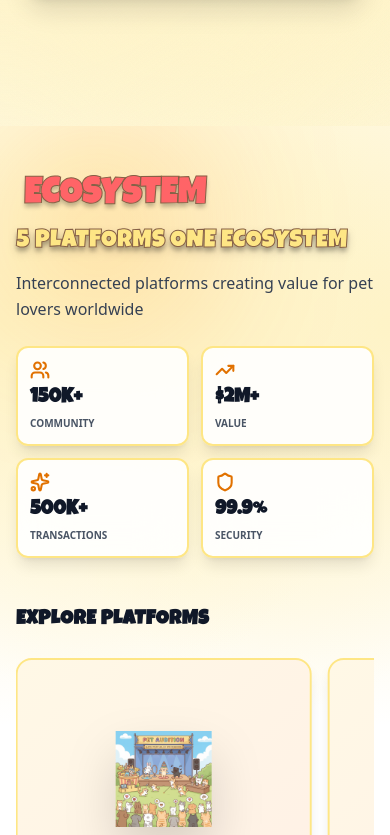
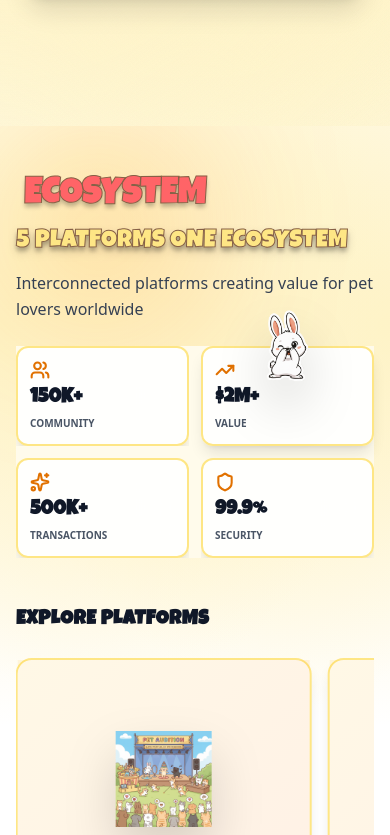
Before and after one commit to SonnyBlackVito/klovepet, a Next.js app: page / in a window 390 px wide. Shown: the part 5629-6464 px from the top of the page. Built offline with nearby package versions, Linux system fonts and the light colour scheme.

Commit message:
first commit

```diff
--- a/src/component/Ecosystem.jsx
+++ b/src/component/Ecosystem.jsx
@@ -109,7 +109,7 @@ export default function Ecosystem() {
   return (
     <section
       ref={ref}
-      className="relative py-12 sm:py-16 md:py-24 lg:py-32 xl:py-40 overflow-hidden"
+      className="relative py-12 sm:py-16 md:py-24 lg:py-32 xl:py-45 overflow-hidden"
       style={{
         fontFamily: "var(--font-luckiest-guy)",
         backgroundImage: `
@@ -150,12 +150,12 @@ export default function Ecosystem() {
           initial="hidden"
           animate={isInView ? "visible" : "hidden"}
           className="mx-auto">
-
           {/* Header & Stats Section - Now Fully Responsive */}
           <motion.div className="flex flex-col lg:flex-row w-full gap-6 sm:gap-8 lg:gap-12 mb-12 sm:mb-16">
-
             {/* Header */}
-            <motion.div variants={itemVariants} className="flex flex-col flex-1">
+            <motion.div
+              variants={itemVariants}
+              className="flex flex-col flex-1">
               <h1
                 style={{
                   WebkitTextStrokeWidth: "1px",
@@ -188,14 +188,16 @@ export default function Ecosystem() {
             {/* Stats - Fully Responsive Grid */}
             <motion.div
               variants={itemVariants}
-              className="shrink-0 grid grid-cols-2 sm:grid-cols-2 lg:grid-cols-2 gap-3 sm:gap-4">
-              {stats.map((stat) => (
+              className="relative shrink-0  bg-amber-50 grid grid-cols-2 sm:grid-cols-2 lg:grid-cols-2 gap-3 sm:gap-4">
+              {stats.map((stat, index) => (
                 <motion.div
                   key={stat.label}
                   whileHover={{ scale: 1.05, y: -5 }}
-                  className="relative group">
+                  className={`relative group z-10 ${
+                    index === 1 ? "" : "overflow-hidden"
+                  }`}>
                   <div className="absolute inset-0 bg-amber-500/20 rounded-xl sm:rounded-2xl blur-xl opacity-0 group-hover:opacity-100 transition-opacity" />
-                  <div className="w-full sm:w-[180px] md:w-[220px] lg:w-[280px] h-[100px] sm:h-[120px] lg:h-[140px] shadow-lg sm:shadow-[8px_10px_10px_0_rgba(0,0,0,0.15)] relative bg-white/90 dark:bg-gray-800/90 backdrop-blur-xl rounded-xl sm:rounded-2xl p-3 sm:p-4 lg:p-5 border-2 border-amber-200 dark:border-amber-700 hover:shadow-2xl transition-all">
+                  <div className="w-full sm:w-[180px] md:w-[220px] lg:w-[280px] h-[100px] sm:h-[120px] lg:h-[140px] shadow-lg sm:shadow-[8px_10px_10px_0_rgba(0,0,0,0.15)] relative bg-white/90  backdrop-blur-xl rounded-xl sm:rounded-2xl p-3 sm:p-4 lg:p-5 border-2 border-amber-200 dark:border-amber-700 hover:shadow-2xl transition-all">
                     <stat.icon
                       className="w-5 h-5 sm:w-6 sm:h-6 lg:w-7 lg:h-7 mb-1 sm:mb-2 text-amber-600 dark:text-amber-400"
                       strokeWidth={2.5}
@@ -207,13 +209,42 @@ export default function Ecosystem() {
                       {stat.label}
                     </div>
                   </div>
+
+                  {index === 1 && (
+                    <motion.img
+                      src="/images/shy_rabbit.png"
+                      alt="Shy Rabbit"
+                      className="block sm:hidden absolute w-[220px] h-[440px] sm:w-[320px] sm:h-[640px] lg:w-[400px] lg:h-[800px] -top-[220px] sm:-top-[320px] lg:-top-[400px] left-1/2 -translate-x-1/2 z-20 pointer-events-none drop-shadow-2xl object-contain"
+                      initial={{ y: -50, opacity: 0 }}
+                      animate={{ y: 0, opacity: 1 }}
+                      transition={{
+                        duration: 1.2,
+                        ease: [0.34, 1.56, 0.64, 1],
+                        delay: 0.8,
+                      }}
+                    />
+                  )}
                 </motion.div>
               ))}
+              <motion.img
+                src="/images/shy_rabbit.png"
+                alt="Shy Rabbit"
+                className="absolute w-[220px] h-[440px] sm:w-[320px] sm:h-[640px] lg:w-[700px] lg:h-[790px] -top-[220px] sm:-top-[320px] lg:-top-[450px]  -right-110 -translate-x-1/2 z-5 pointer-events-none drop-shadow-2xl object-contain"
+                initial={{ y: -50, opacity: 0 }}
+                animate={{ y: 0, opacity: 1 }}
+                transition={{
+                  duration: 1.2,
+                  ease: [0.34, 1.56, 0.64, 1],
+                  delay: 0.8,
+                }}
+              />
             </motion.div>
           </motion.div>
 
           {/* Swiper Carousel - Enhanced Responsive */}
-          <motion.div variants={itemVariants} className="relative mb-12 sm:mb-16 lg:mb-20">
+          <motion.div
+            variants={itemVariants}
+            className="relative mb-12 sm:mb-16 lg:mb-20">
             <div className="flex items-center justify-between mb-6 sm:mb-8">
               <h3 className="text-xl sm:text-2xl lg:text-3xl font-black text-gray-900 dark:text-white tracking-wide uppercase">
                 Explore Platforms
@@ -271,14 +302,12 @@ export default function Ecosystem() {
                         stiffness: 300,
                         damping: 20,
                       }}
-                      className="relative h-[280px] sm:h-[320px] lg:h-[340px] rounded-2xl sm:rounded-3xl overflow-hidden cursor-pointer group bg-white dark:bg-gray-800 border-2 border-amber-200 dark:border-gray-700 shadow-lg sm:shadow-xl hover:shadow-2xl">
-
+                      className="relative h-[280px] sm:h-[320px] lg:h-[340px] rounded-2xl sm:rounded-3xl  cursor-pointer group bg-white dark:bg-gray-800 border-2 border-amber-200 dark:border-gray-700 shadow-lg sm:shadow-xl hover:shadow-2xl">
                       {/* Gradient Background */}
                       <div className="absolute inset-0 bg-gradient-to-br from-amber-400/10 to-orange-500/10 dark:from-amber-600/10 dark:to-orange-700/10" />
 
                       {/* Content */}
                       <div className="relative h-full p-4 sm:p-5 lg:p-6 flex flex-col items-center justify-center">
-
                         {/* External Link Icon */}
                         <motion.div
                           initial={{ opacity: 0, scale: 0 }}
@@ -327,7 +356,6 @@ export default function Ecosystem() {
                               transition={{ duration: 0.3 }}
                               className="absolute inset-0 p-4 sm:p-5 lg:p-6 flex flex-col justify-end bg-gradient-to-t from-white via-white/95 to-transparent dark:from-gray-800 dark:via-gray-800/95 dark:to-transparent">
                               <div className="space-y-2 sm:space-y-3">
-
                                 {/* Subtitle */}
                                 <p
                                   className="text-xs sm:text-sm font-bold text-amber-600 dark:text-amber-400 text-center"
```
Also changed, not shown: public/images/shy_rabbit.png (added).
